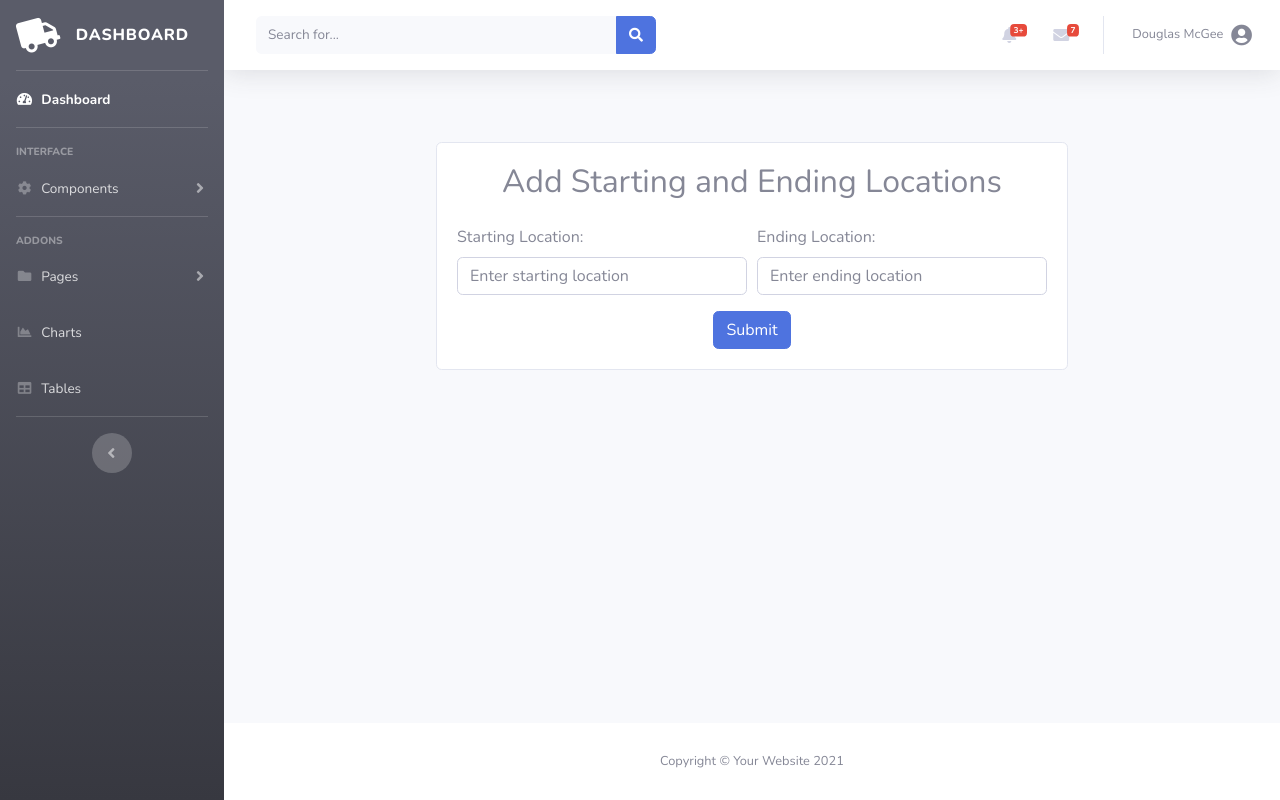
After one commit to ShoaibShoukat2/deliverywebsite, a Django app: page /dashboard/location/ in a window 1280 px wide. The commit adds this page. Run offline with Django 4.2, Linux system fonts and the light colour scheme; some libraries are stand-ins or nearby versions.

Commit message:
add locaion funcitonlity

```diff
--- a/dashboard/urls.py
+++ b/dashboard/urls.py
@@ -3,6 +3,7 @@ from .views import *
 
 urlpatterns = [
     path('',index,name='dash-index'),
-    path('vehicle/',Vehicle,name='vehicle-page')
+    path('vehicle/',Vehicle,name='vehicle-page'),
+    path('location/',LocationPage,name='location-page')
 
 ]
--- a/dashboard/views.py
+++ b/dashboard/views.py
@@ -12,3 +12,9 @@ def index(request):
 
 def Vehicle(request):
     return render(request,'dashboard/Vehicle.html')
+
+
+
+
+def LocationPage(request):
+    return render(request,'dashboard/location.html')
--- a/templates/dashboard/Vehicle.html
+++ b/templates/dashboard/Vehicle.html
@@ -31,7 +31,7 @@
                   <td>60 km/h</td> <!-- Sample Speed Limit -->
                   <td>5 min</td> <!-- Sample Stationary Limit -->
                   <td>123-456-7890</td> <!-- Sample Mobile -->
-                  <td><a href="#" onclick="openMap()"><i class="fas fa-map-marked-alt"></i> Add Direction</a></td> <!-- Icon without text -->
+                  <td><a href="/dashboard/location"><i class="fas fa-map-marked-alt"></i> Add Direction</a></td> <!-- Icon without text -->
                 </tr>
                 <tr>
                     <th scope="row">1</th>
--- a/templates/dashboard/base.html
+++ b/templates/dashboard/base.html
@@ -70,7 +70,7 @@
                         <a class="collapse-item" href="/dashboard/vehicle">Vehicle</a>
 
                         <a class="collapse-item" href="/dashboard/delivery">Delivery</a>
-                        <a class="collapse-item" href="cards.html">Cards</a>
+                        <a class="collapse-item" href="/dashboard/AssginedTask">Assigned Task</a>
                     </div>
                 </div>
             </li>
--- /dev/null
+++ b/templates/dashboard/location.html
@@ -0,0 +1,117 @@
+{% extends 'dashboard/base.html' %}
+
+{% block extra_css %}
+  <link rel="stylesheet" href="https://stackpath.bootstrapcdn.com/bootstrap/4.5.2/css/bootstrap.min.css">
+  <style>
+    body {
+      background-color: #f8f9fa;
+    }
+    .card {
+      border: none;
+      box-shadow: 0 4px 6px rgba(0, 0, 0, 0.1);
+    }
+    #map-container {
+      display: none;
+      margin-top: 30px;
+    }
+    #map {
+      height: 400px;
+    }
+  </style>
+{% endblock extra_css %}
+
+{% block main_content %}
+<div class="container mt-5">
+  <div class="row justify-content-center">
+    <div class="col-md-8">
+      <div class="card">
+        <div class="card-body">
+          <h2 class="card-title text-center mb-4">Add Starting and Ending Locations</h2>
+          <form id="location-form">
+            <div class="form-row">
+              <div class="form-group col-md-6">
+                <label for="start">Starting Location:</label>
+                <input type="text" class="form-control" id="start" name="start" placeholder="Enter starting location" required>
+              </div>
+              <div class="form-group col-md-6">
+                <label for="end">Ending Location:</label>
+                <input type="text" class="form-control" id="end" name="end" placeholder="Enter ending location" required>
+              </div>
+            </div>
+            <div class="text-center">
+              <button type="submit" class="btn btn-primary">Submit</button>
+            </div>
+          </form>
+        </div>
+      </div>
+    </div>
+  </div>
+
+  <div class="row justify-content-center mt-4">
+    <div class="col-md-8">
+      <div id="map-container">
+        <div id="map"></div>
+      </div>
+    </div>
+  </div>
+</div>
+
+<script src="https://stackpath.bootstrapcdn.com/bootstrap/4.5.2/js/bootstrap.min.js"></script>
+<script>
+  document.addEventListener('DOMContentLoaded', function () {
+    var startInput = document.getElementById('start');
+    var endInput = document.getElementById('end');
+
+    var mapContainer = document.getElementById('map-container');
+    var map = L.map('map').setView([0, 0], 2);
+    L.tileLayer('https://{s}.tile.openstreetmap.org/{z}/{x}/{y}.png').addTo(map);
+
+    var startMarker, endMarker;
+
+    function addMarker(latlng, isStart) {
+      var marker = L.marker(latlng).addTo(map);
+      if (isStart) {
+        if (startMarker) map.removeLayer(startMarker);
+        startMarker = marker;
+      } else {
+        if (endMarker) map.removeLayer(endMarker);
+        endMarker = marker;
+      }
+    }
+
+    function initAutocomplete(input, isStart) {
+      var autocomplete = new google.maps.places.Autocomplete(input);
+      autocomplete.addListener('place_changed', function () {
+        var place = autocomplete.getPlace();
+        if (!place.geometry) {
+          window.alert("No details available for input: '" + place.name + "'");
+          return;
+        }
+        addMarker([place.geometry.location.lat(), place.geometry.location.lng()], isStart);
+      });
+    }
+
+    document.getElementById('location-form').addEventListener('submit', function (e) {
+      e.preventDefault();
+      var startLocation = startInput.value;
+      var endLocation = endInput.value;
+      console.log('Starting Location:', startLocation);
+      console.log('Ending Location:', endLocation);
+      // You can perform further actions like sending the locations to the server.
+
+      // Show map container
+      mapContainer.style.display = 'block';
+
+      // Set map center to the midpoint of the two locations (for demonstration purposes)
+      var startLatLng = startMarker.getLatLng();
+      var endLatLng = endMarker.getLatLng();
+      var midpoint = [(startLatLng.lat + endLatLng.lat) / 2, (startLatLng.lng + endLatLng.lng) / 2];
+      map.setView(midpoint, 8);
+    });
+
+    initAutocomplete(startInput, true);
+    initAutocomplete(endInput, false);
+  });
+</script>
+<script src="https://maps.googleapis.com/maps/api/js?key=AIzaSyDbJWoNVEym_yqpxVJruTwxszwX2hr608c&libraries=places"></script>
+{% endblock main_content %}
```
